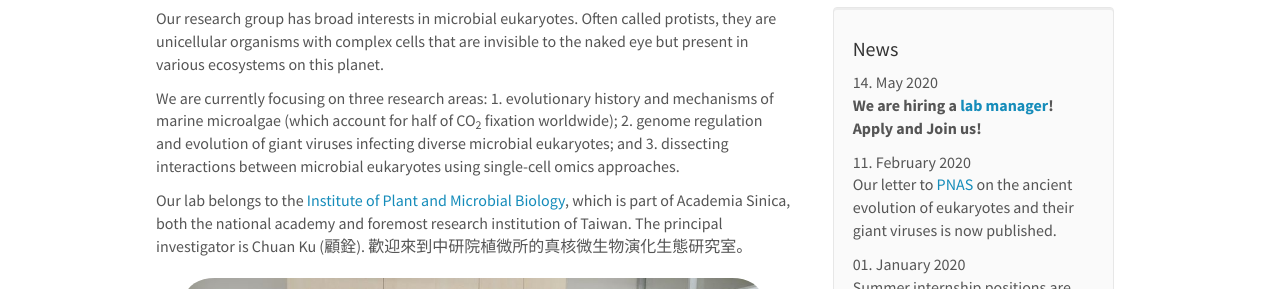
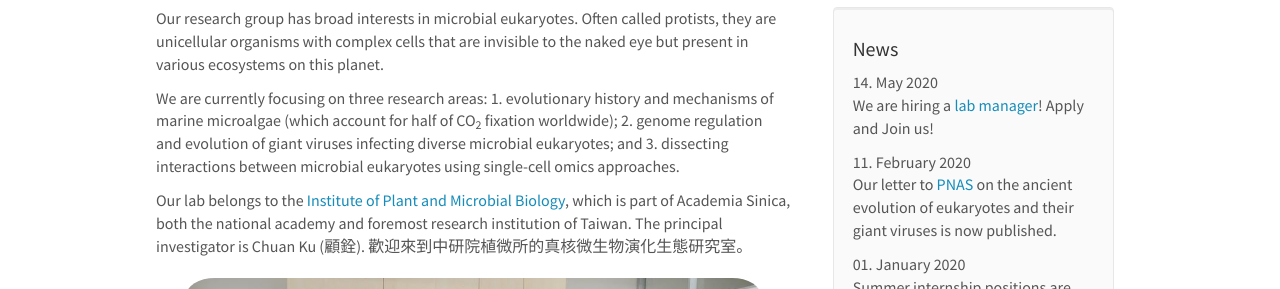
Before and after one commit to tzutongkao/Kao_Lab, a Jekyll site: the page built from _pages/home.md, in a window 1280 px wide. Shown: the part 141-430 px from the top of the page. Built offline with Jekyll 4.4.1, drawn with Linux system fonts in a browser that asks for light colours; nearby versions of some CDN libraries.

Commit message:
Update news.yml

```diff
--- a/_data/news.yml
+++ b/_data/news.yml
@@ -1,5 +1,5 @@
 - date: 14. May 2020
-  headline: "<b>We are hiring a <a href='https://chuanku-lab.github.io/kulab/downloads/JobAd_LabManager.pdf'>lab manager</a>! Apply and Join us!</b>"
+  headline: "We are hiring a <a href='https://chuanku-lab.github.io/kulab/downloads/JobAd_LabManager.pdf'>lab manager</a>! Apply and Join us!"
 
 - date: 11. February 2020
   headline: "Our letter to <a href='https://www.pnas.org/content/117/6/2747'>PNAS</a> on the ancient evolution of eukaryotes and their giant viruses is now published."
```
